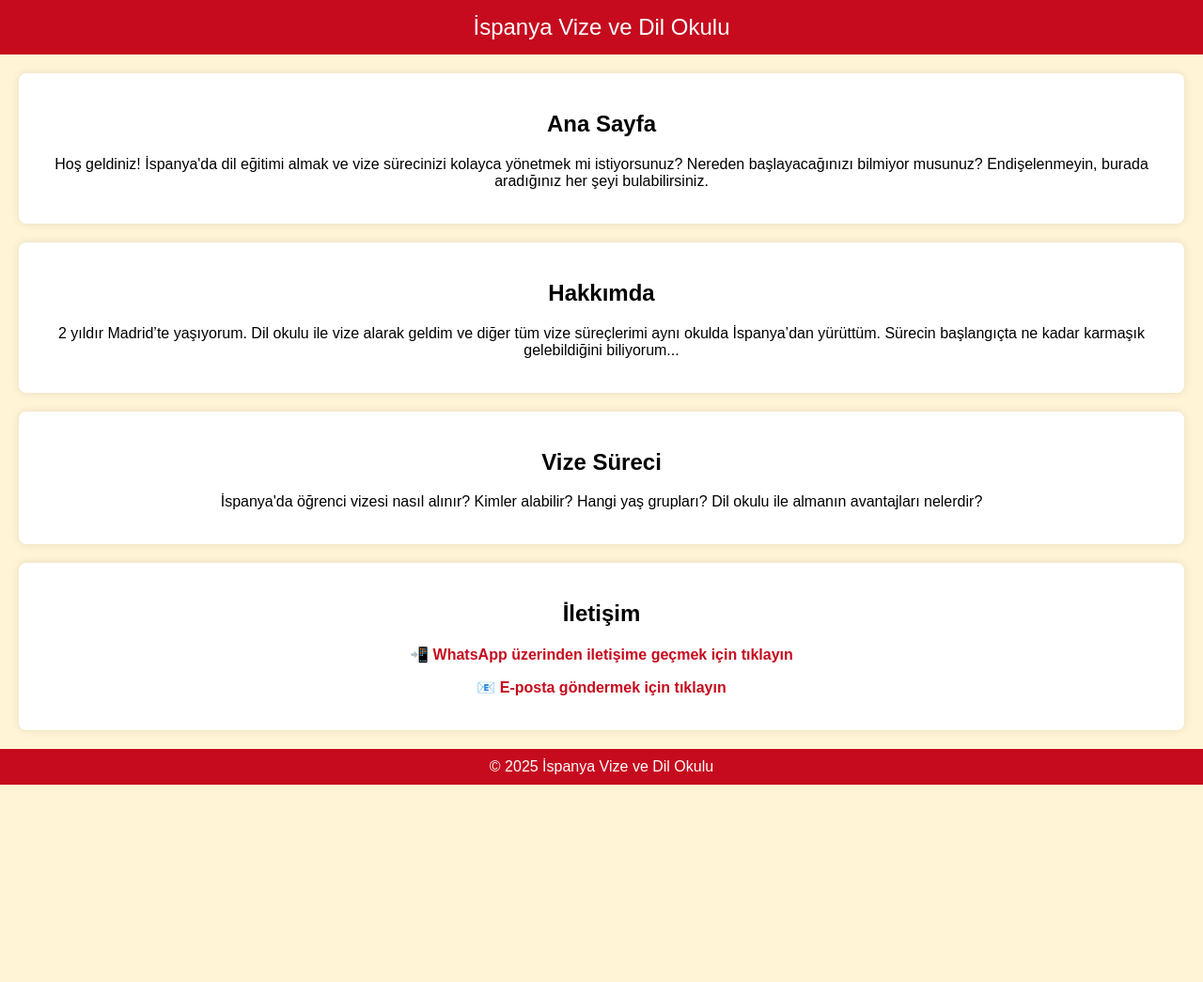
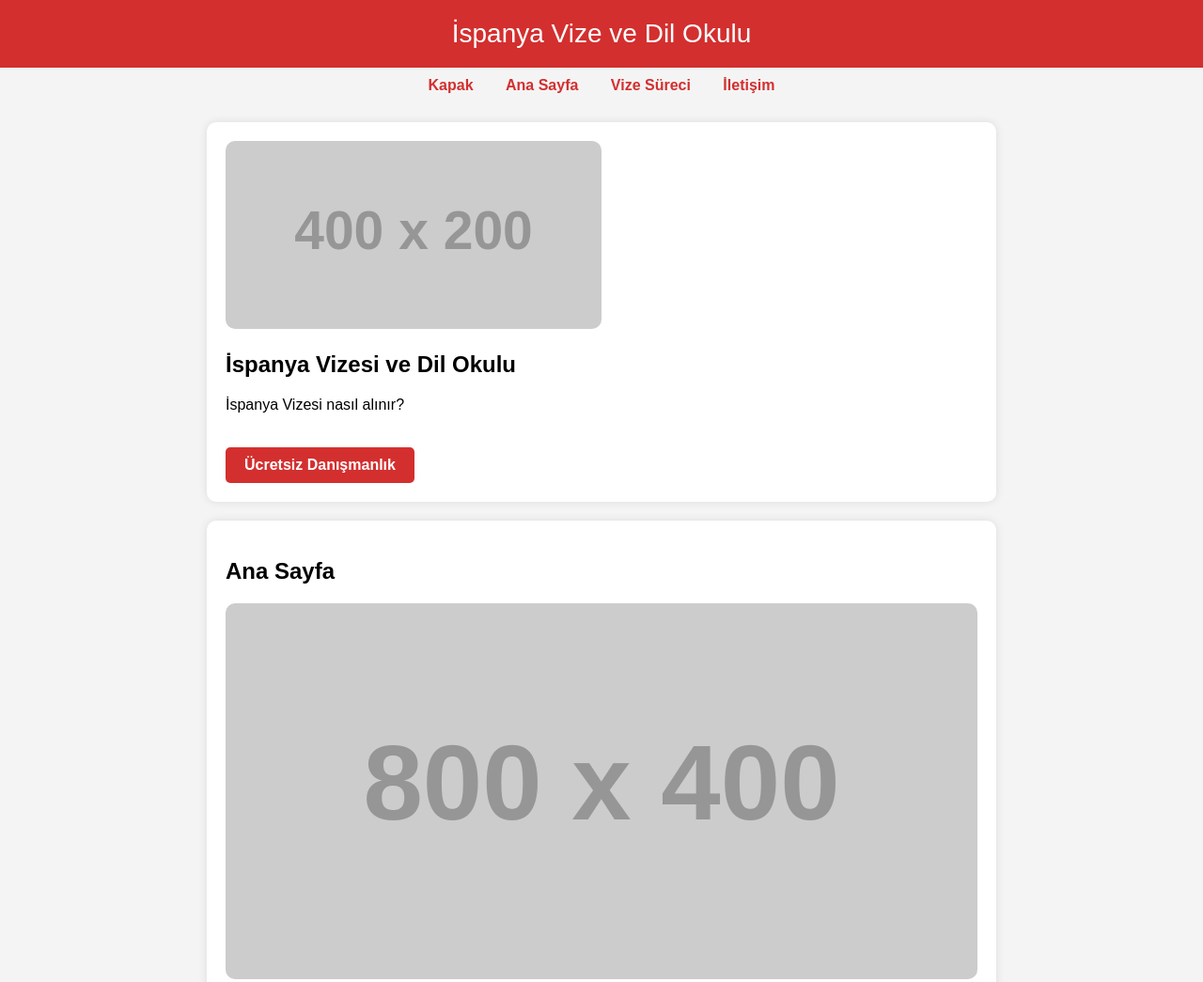
Before and after one commit to seydakoc/IspanyaVizeveDilOkulu, a plain HTML site: page index.html in a window 1280 px wide. Shown: the top 1045 px of the page at 94% size. Before the commit the page ends 835 px from the top, so only its background shows below. Drawn offline with Linux system fonts and the light colour scheme; placeholder pictures from the web are drawn by us.

Commit message:
Add files via upload

```diff
--- a/index.html
+++ b/index.html
@@ -9,61 +9,110 @@
             font-family: Arial, sans-serif;
             margin: 0;
             padding: 0;
-            background-color: #fff4d6;
+            background-color: #f4f4f4;
+        }
+        header {
+            background-color: #d32f2f;
+            color: white;
+            padding: 20px;
+            text-align: center;
+            font-size: 28px;
+        }
+        nav {
+            background-color: #f4f4f4;
+            padding: 10px;
             text-align: center;
         }
-        header {
-            background-color: #c60b1e;
-            color: white;
-            padding: 15px 0;
-            font-size: 24px;
+        nav a {
+            margin: 0 15px;
+            color: #d32f2f;
+            text-decoration: none;
+            font-weight: bold;
+        }
+        nav a:hover {
+            text-decoration: underline;
         }
         section {
-            margin: 20px;
+            max-width: 800px;
+            margin: auto;
+            background: white;
             padding: 20px;
-            background: white;
-            border-radius: 8px;
             box-shadow: 0 0 10px rgba(0, 0, 0, 0.1);
-        }
-        a {
-            color: #c60b1e;
-            text-decoration: none;
-            font-weight: bold;
+            border-radius: 10px;
+            margin-top: 20px;
         }
         footer {
             margin-top: 20px;
             padding: 10px;
-            background-color: #c60b1e;
+            background-color: #d32f2f;
             color: white;
+            text-align: center;
+        }
+        .button {
+            display: inline-block;
+            margin-top: 20px;
+            padding: 10px 20px;
+            background-color: #d32f2f;
+            color: white;
+            text-decoration: none;
+            border-radius: 5px;
+            font-weight: bold;
+        }
+        .button:hover {
+            background-color: #b71c1c;
+        }
+        img {
+            max-width: 100%;
+            border-radius: 10px;
         }
     </style>
 </head>
 <body>
-    <header>İspanya Vize ve Dil Okulu</header>
+    <header>
+        İspanya Vize ve Dil Okulu
+    </header>
 
-    <section>
-        <h2>Ana Sayfa</h2>
-        <p>Hoş geldiniz! İspanya'da dil eğitimi almak ve vize sürecinizi kolayca yönetmek mi istiyorsunuz? Nereden başlayacağınızı bilmiyor musunuz? Endişelenmeyin, burada aradığınız her şeyi bulabilirsiniz.</p>
+    <nav>
+        <a href="#kapak">Kapak</a>
+        <a href="#anasayfa">Ana Sayfa</a>
+        <a href="#vizesureci">Vize Süreci</a>
+        <a href="#iletisim">İletişim</a>
+    </nav>
+
+    <section id="kapak">
+        <img src="https://via.placeholder.com/400x200" alt="İspanya Görseli">
+        <h1>İspanya Vizesi ve Dil Okulu</h1>
+        <p>İspanya Vizesi nasıl alınır?</p>
+        <a href="#anasayfa" class="button">Ücretsiz Danışmanlık</a>
     </section>
 
-    <section>
-        <h2>Hakkımda</h2>
-        <p>2 yıldır Madrid’te yaşıyorum. Dil okulu ile vize alarak geldim ve diğer tüm vize süreçlerimi aynı okulda İspanya’dan yürüttüm. Sürecin başlangıçta ne kadar karmaşık gelebildiğini biliyorum...</p>
+    <section id="anasayfa">
+        <h2>Ana Sayfa</h2>
+        <img src="https://via.placeholder.com/800x400" alt="İspanya Resmi">
+        <p>Hoş geldiniz! İspanya'da dil eğitimi almak ve vize sürecinizi kolayca yönetmek mi istiyorsunuz? Burada aradığınız her şeyi bulabilirsiniz.</p>
     </section>
 
-    <section>
-        <h2>Vize Süreci</h2>
-        <p>İspanya'da öğrenci vizesi nasıl alınır? Kimler alabilir? Hangi yaş grupları? Dil okulu ile almanın avantajları nelerdir?</p>
+    <section id="hakkimda">
+        <h2>Hakkımda</h2>
+        <img src="https://via.placeholder.com/800x400" alt="İspanya Resmi">
+        <p>2 yıldır Madrid’te yaşıyorum. Deneyimlerimi paylaşarak yardımcı olmak istiyorum.</p>
     </section>
 
-    <section>
+    <section id="vizesureci">
+        <h2>Vize Süreci</h2>
+        <img src="https://via.placeholder.com/800x400" alt="İspanya Vize Görseli">
+        <p>İspanya'da öğrenci vizesi nasıl alınır? Kimler alabilir? Süreçle ilgili tüm detaylar burada!</p>
+    </section>
+
+    <section id="iletisim">
         <h2>İletişim</h2>
-        <p>📲 <a href="https://wa.me/YOURNUMBER">WhatsApp üzerinden iletişime geçmek için tıklayın</a></p>
-        <p>📧 <a href="mailto:youremail@example.com">E-posta göndermek için tıklayın</a></p>
+        <p>Sorularınız mı var? Hemen benimle iletişime geçin!</p>
+        <a href="https://wa.me/" class="button">WhatsApp</a>
+        <a href="mailto:example@example.com" class="button">E-posta</a>
     </section>
 
     <footer>
-        © 2025 İspanya Vize ve Dil Okulu
+        &copy; 2024 İspanya Vize ve Dil Okulu | Tüm Hakları Saklıdır.
     </footer>
 </body>
 </html>
```
